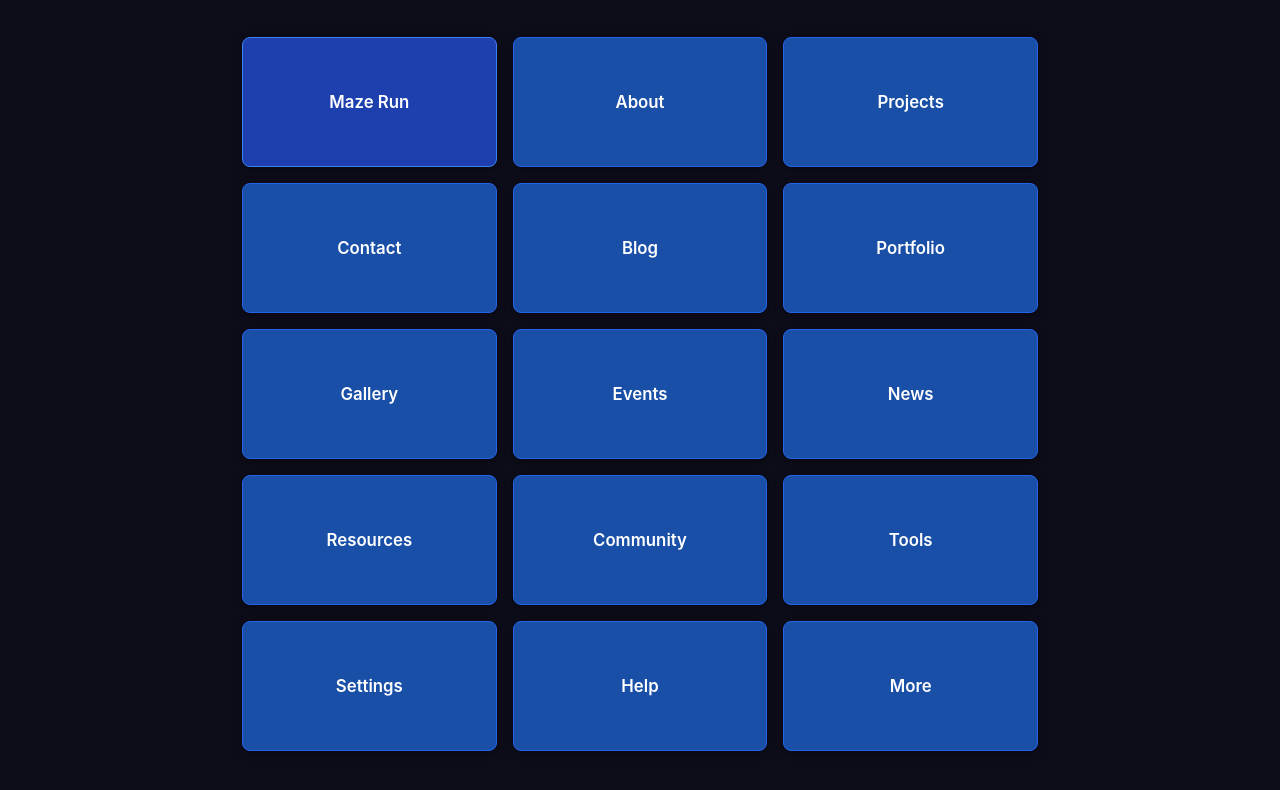
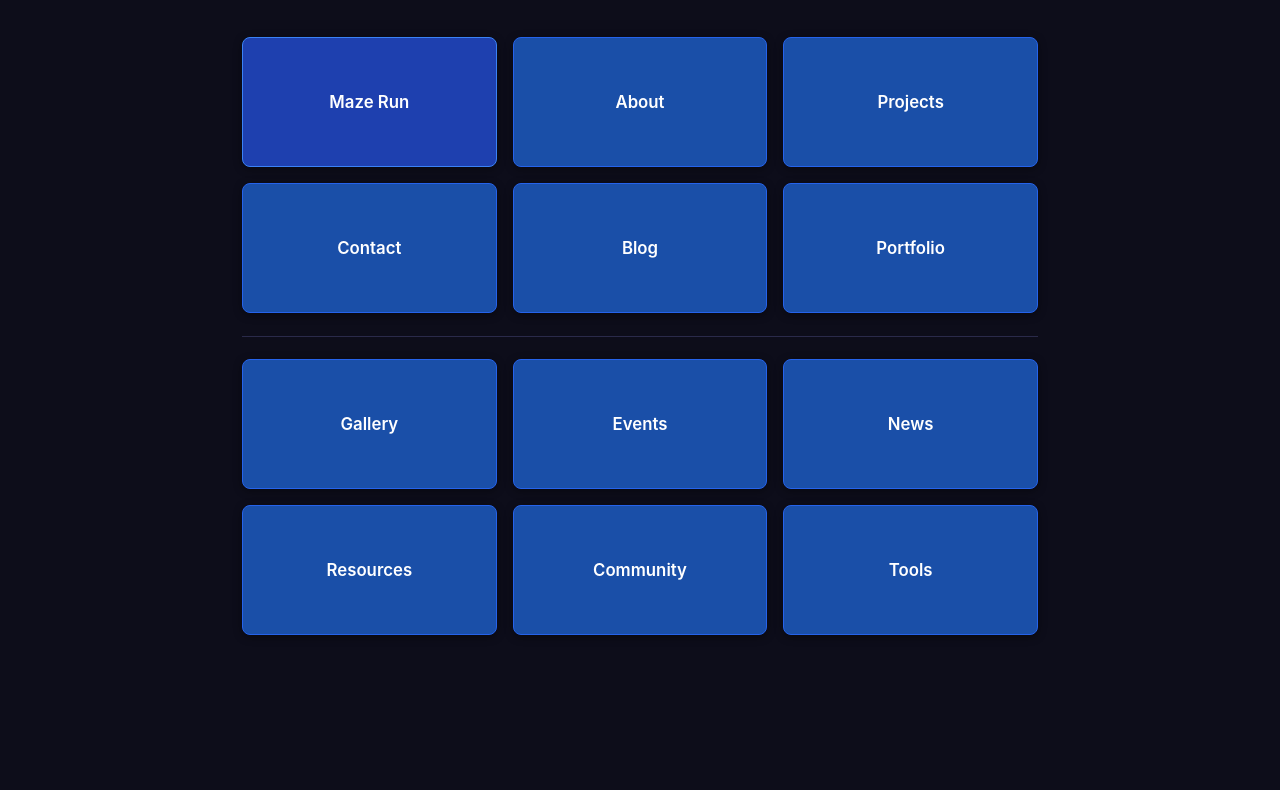
Before and after one commit to meerkatpro1/meerkatpro1, a plain HTML site: page index.html in a window 1280 px wide. Shown: the part 164-954 px from the top of the page. After the commit the page ends 863 px from the top, so only its background shows below. Drawn offline with Linux system fonts and the light colour scheme.

```diff
--- a/index.html
+++ b/index.html
@@ -124,6 +124,13 @@
       background: #3b82f6;
       box-shadow: 0 6px 24px rgba(59,130,246,0.5);
     }
+
+    .grid-divider {
+      grid-column: 1 / -1;
+      border: none;
+      border-top: 1px solid #2a2a4a;
+      margin: 0.4rem 0;
+    }
   </style>
 </head>
 <body>
@@ -156,6 +163,8 @@
       <a href="#">Blog</a>
       <a href="#">Portfolio</a>
 
+      <hr class="grid-divider" />
+
       <!-- Row 3 -->
       <a href="#">Gallery</a>
       <a href="#">Events</a>
@@ -166,11 +175,6 @@
       <a href="#">Community</a>
       <a href="#">Tools</a>
 
-      <!-- Row 5 -->
-      <a href="#">Settings</a>
-      <a href="#">Help</a>
-      <a href="#">More</a>
-
     </div>
   </div>
 
```
